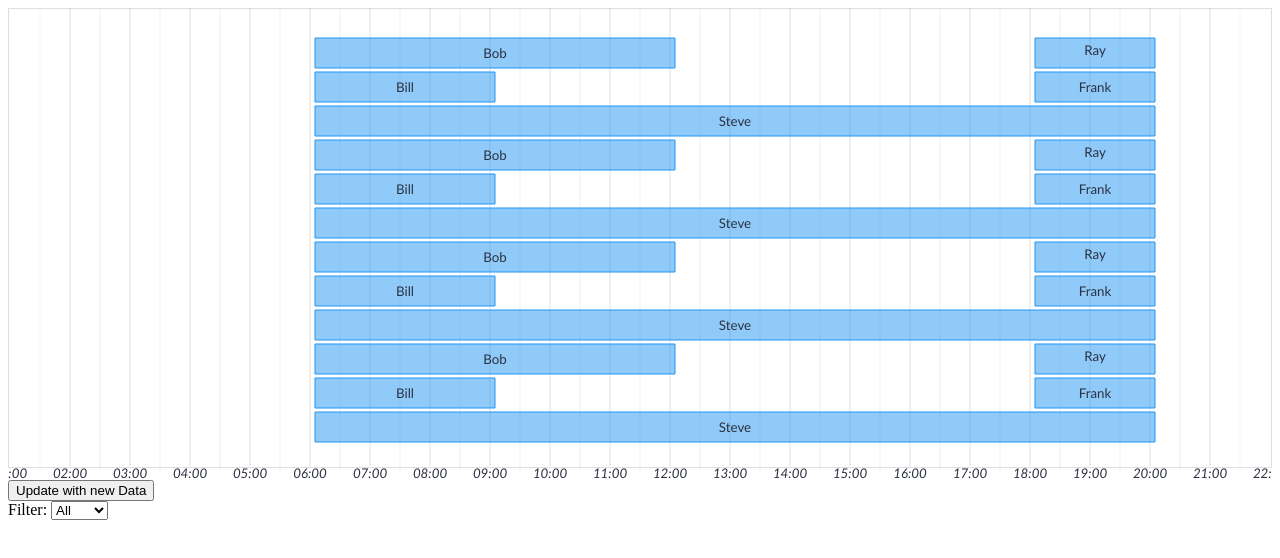
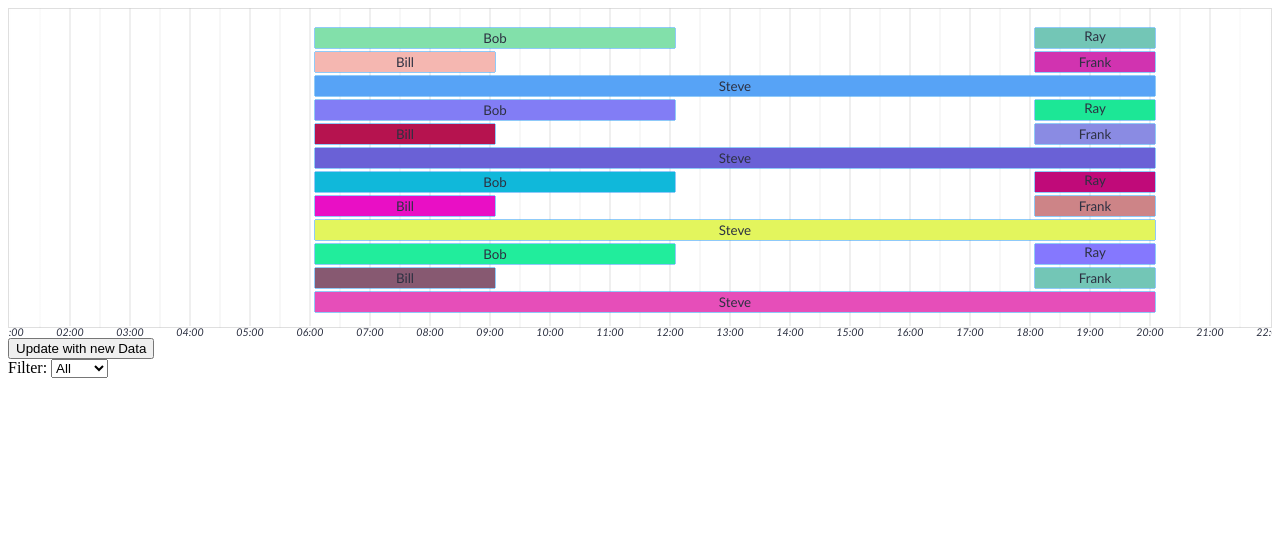
Before and after one commit to Slyck-io/SlyckSchedule, a website: page index.html in a window 1280 px wide. Drawn offline with Linux system fonts and the light colour scheme; files that its build step writes are made by us from their sources.

Commit message:
Random Reworking

```diff
--- a/index.html
+++ b/index.html
@@ -9,8 +9,7 @@
 <body>
     <slyck-schedule></slyck-schedule>
     <button onclick="update()">Update with new Data</button>
-    <br />
-    Filter:
+    <br /> Filter:
     <select id="filter" onchange="filter()">
         <option value="All">All</option>
         <option value="Ray">Ray</option>
@@ -115,7 +114,43 @@
             }
         },
         card: {
-        	size: 30
+            //onClick: alertMe,
+            size: 20,
+            space: 2,
+            label: {
+                size: 10,
+                color: [45, 49, 66, 1]
+            },
+            random: true,
+            colors: [
+                ['#73C6B6'],
+                ['#82E0AA'],
+                ['#F5B7B1'],
+                ['#57A3F6'],
+                ['#D133B0'],
+                ['#1CE796'],
+                ['#827DF5'],
+                ['#B6134F'],
+                ['#6A61D6'],
+                ['#8A8BE3'],
+                ['#C00A79'],
+                ['#10B8DA'],
+                ['#E90FC5'],
+                ['#E3F55D'],
+                ['#CD8487'],
+                ['#8578FE'],
+                ['#21ED9C'],
+                ['#875971'],
+                ['#E64EB9']
+            ]
+        },
+        graph: {
+            font: {
+                size: 8
+            },
+            time: {
+                format: '24'
+            }
         }
     });
 
@@ -144,8 +179,8 @@
     };
 
     var filter = function() {
-    	  var e = document.getElementById("filter");
-				var label = e.options[e.selectedIndex].value;
+        var e = document.getElementById("filter");
+        var label = e.options[e.selectedIndex].value;
         schedule1.filter(label);
     };
     </script>
--- a/src/js/slyckSchedule.js
+++ b/src/js/slyckSchedule.js
@@ -435,14 +435,16 @@
                 return;
             }
         },
-        Card: function(x, y, height, width, values, data) {
+        Card: function(x, y, height, width, values, data, stroke, fill) {
             return {
                 left: x,
                 top: y,
                 right: x + height,
                 bottom: y + width,
                 values: values,
-                data: data
+                data: data,
+                stroke: stroke,
+                fill: fill
             };
         },
         getOffset: function(index) {
@@ -461,6 +463,8 @@
         load: function(data) {
             var rows = this.rows;
             var values;
+            this.count.stroke = 0;
+            this.count.fill = 0;
             for (var i = 0; i < data.length; i++) {
                 values = this.getValues(data[i]);
                 if (this.filterItem == 'All' || values.label == this.filterItem) {
@@ -510,10 +514,22 @@
 
                     if (!rows[hor_index]) rows.push(new Array());
 
-                    var card = this.Card(start_pos, this.getOffset(hor_index) + (hor_index * this.settings.card.size), end_pos - start_pos, this.settings.card.size, values, data[i]);
+                    var card = this.Card(
+                      start_pos, //x
+                      this.getOffset(hor_index) + (hor_index * this.settings.card.size), //y
+                      end_pos - start_pos, //height
+                      this.settings.card.size,  //width
+                      values, //values
+                      data[i], //data
+                      ((this.settings.card.strokes.length > 1) ? this.getCardColor(this.count.stroke, 'stroke') : this.getCardColor(0, 'stroke')), //stroke
+                      ((this.settings.card.colors.length > 1) ? this.getCardColor(this.count.fill, 'fill') : this.getCardColor(0, 'fill')) //fill
+                      );
 
                     rows[hor_index].push({ start: start_pos, end: end_pos, card: card });
                     this.cards.push(card);
+
+                    this.count.stroke = (this.count.stroke + 1) % this.settings.card.strokes.length;
+                    this.count.fill = (this.count.fill + 1) % this.settings.card.colors.length;
                 }
             }
             this.rows = rows;
@@ -528,7 +544,7 @@
             if (typeof this.height == 'undefined') this.height = this.rows.length + ((this.rows.length + 2) * this.settings.card.size) + ((this.rows.length) * this.settings.card.space) + this.settings.card.space + (this.settings.graph.font.size + 4);
 
             this.canvas.height = this.height;
-            this.canvasCard.style.marginTop = '-'+this.canvas.height+'px';
+            this.canvasCard.style.marginTop = '-' + this.canvas.height + 'px';
 
             this.canvasCard.width = this.canvas.width;
             this.canvasCard.height = this.canvas.height;
@@ -698,9 +714,9 @@
             context.beginPath();
             context.rect(card.left, offset + (index * this.settings.card.size), (card.right - card.left), this.settings.card.size);
             context.lineWidth = 1;
-            context.strokeStyle = ((this.settings.card.strokes.length > 1) ? this.getCardColor(this.count.stroke, 'stroke') : this.getCardColor(0, 'stroke'));
+            context.strokeStyle = card.stroke;
             context.stroke();
-            context.fillStyle = ((this.settings.card.colors.length > 1) ? this.getCardColor(this.count.fill, 'fill') : this.getCardColor(0, 'fill'));
+            context.fillStyle = card.fill;
             context.fill();
             context.closePath();
 
@@ -714,7 +730,7 @@
                     console.error('Label width then or equal to card width or within 5');
                 }
                 this.settings.card.label.size -= 5;
-                this.redraw();
+                this.reDraw();
             }
 
             text_x = ((card.right - card.left) / 2) + card.left - (context.measureText(card.values.label).width / 2);
@@ -773,8 +789,6 @@
         cardLoadAnimation: function() {
             this.clear(this.contextCard);
             var context = this.contextCard;
-            this.count.stroke = 0;
-            this.count.fill = 0;
             context.save();
             for (var i = 0; i < this.rows.length; i++) {
                 for (var j = 0; j < this.rows[i].length; j++) {
@@ -782,14 +796,11 @@
                     context.beginPath();
                     context.rect(this.rows[i][j].card.left, offset + (i * this.settings.card.size), (this.rows[i][j].card.right - this.rows[i][j].card.left), this.animationSettingsDefaults);
                     context.lineWidth = 1;
-                    context.strokeStyle = ((this.settings.card.strokes.length > 1) ? this.getCardColor(this.count.stroke, 'stroke') : this.getCardColor(0, 'stroke'));
+                    context.strokeStyle = this.rows[i][j].card.stroke;
                     context.stroke();
-                    context.fillStyle = ((this.settings.card.colors.length > 1) ? this.getCardColor(this.count.fill, 'fill') : this.getCardColor(0, 'fill'));
+                    context.fillStyle = this.rows[i][j].card.fill;
                     context.fill();
                     context.closePath();
-
-                    this.count.stroke = (this.count.stroke + 1) % this.settings.card.strokes.length;
-                    this.count.fill = (this.count.fill + 1) % this.settings.card.colors.length;
                     // current value + 1 % array_length gives back the next value but once it hits the last element it returns to 0
                 }
             }
```
Also changed, not shown: dist/slyckSchedule.js.
